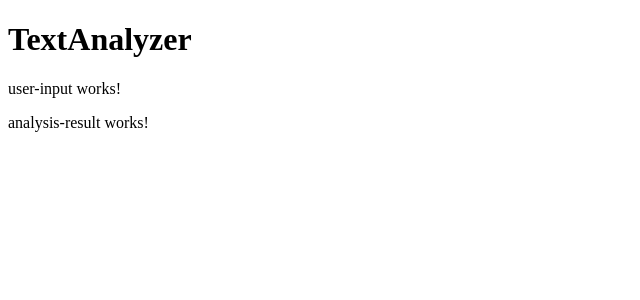
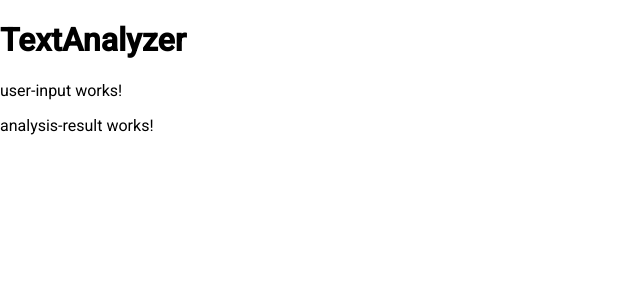
Before and after one commit to aylin-sarioglu/coding-task, an Angular app in the folder frontend/text-analyzer-app/: page / in a window 1280 px wide. Shown: the top 300 px of the page, without its empty margins (0-640 px from the left). Built offline with nearby package versions, Linux system fonts and the light colour scheme.

Commit message:
chore: install angular material

```diff
--- a/frontend/text-analyzer-app/angular.json
+++ b/frontend/text-analyzer-app/angular.json
@@ -27,6 +27,7 @@
               }
             ],
             "styles": [
+              "@angular/material/prebuilt-themes/azure-blue.css",
               "src/styles.css"
             ],
             "scripts": []
@@ -85,6 +86,7 @@
               }
             ],
             "styles": [
+              "@angular/material/prebuilt-themes/azure-blue.css",
               "src/styles.css"
             ],
             "scripts": []
--- a/frontend/text-analyzer-app/package.json
+++ b/frontend/text-analyzer-app/package.json
@@ -10,10 +10,12 @@
   },
   "private": true,
   "dependencies": {
+    "@angular/cdk": "^19.2.17",
     "@angular/common": "^19.2.0",
     "@angular/compiler": "^19.2.0",
     "@angular/core": "^19.2.0",
     "@angular/forms": "^19.2.0",
+    "@angular/material": "^19.2.17",
     "@angular/platform-browser": "^19.2.0",
     "@angular/platform-browser-dynamic": "^19.2.0",
     "@angular/router": "^19.2.0",
--- a/frontend/text-analyzer-app/src/index.html
+++ b/frontend/text-analyzer-app/src/index.html
@@ -6,8 +6,10 @@
   <base href="/">
   <meta name="viewport" content="width=device-width, initial-scale=1">
   <link rel="icon" type="image/x-icon" href="favicon.ico">
+  <link href="https://fonts.googleapis.com/css2?family=Roboto:wght@300;400;500&display=swap" rel="stylesheet">
+  <link href="https://fonts.googleapis.com/icon?family=Material+Icons" rel="stylesheet">
 </head>
-<body>
+<body class="mat-typography">
   <app-root></app-root>
 </body>
 </html>
--- a/frontend/text-analyzer-app/src/styles.css
+++ b/frontend/text-analyzer-app/src/styles.css
@@ -1 +1,4 @@
 /* You can add global styles to this file, and also import other style files */
+
+html, body { height: 100%; }
+body { margin: 0; font-family: Roboto, "Helvetica Neue", sans-serif; }
```
Also changed, not shown: 1 other file (tests, documents, lock files or other folders).
